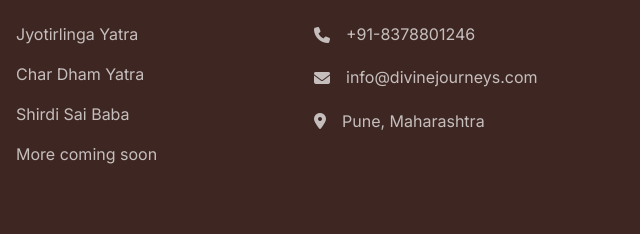
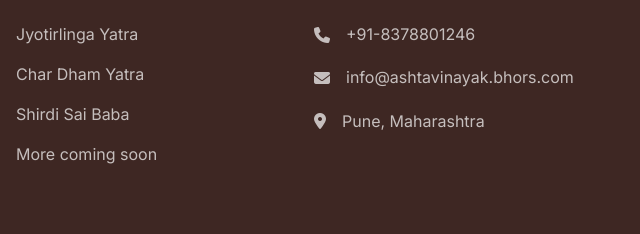
Before and after one commit to pratikbhor95/Ashtavinayak, a plain HTML site: page index.html in a window 1280 px wide. Shown: the part 7660-7894 px from the top of the page, 640-1280 px from the left. Drawn offline with nearby package versions, Linux system fonts and the light colour scheme.

Commit message:
email FIX

```diff
--- a/index.html
+++ b/index.html
@@ -576,7 +576,7 @@
                     </div>
                     <div class="contact-item">
                         <i class="fas fa-envelope"></i>
-                        info@divinejourneys.com
+                        info@ashtavinayak.bhors.com
                     </div>
                     <div class="contact-item">
                         <i class="fas fa-map-marker-alt"></i>
```
